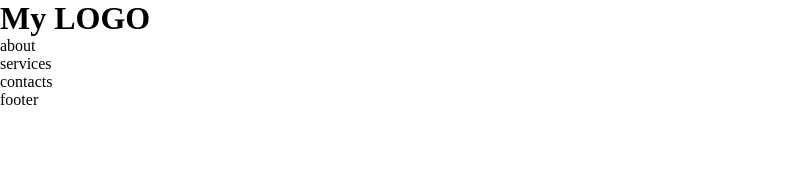
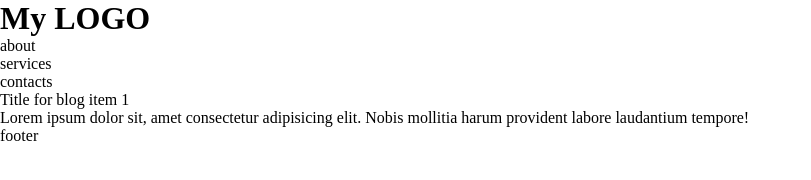
Before and after one commit to yefserh/git-test, a plain HTML site: page index.html in a window 1280 px wide. Shown: the whole page, without its empty margins (0-811 px from the left). Drawn offline with Linux system fonts and the light colour scheme.

Commit message:
added blog

```diff
--- a/index.html
+++ b/index.html
@@ -27,6 +27,17 @@
       <div class="page__services services">
         <a href="services.html" class="services__link"></a>
       </div>
+      <!-- page blog -->
+      <div class="page__blog blog">
+        <div class="blog__item">
+          <div class="blog__title">Title for blog item 1</div>
+          <p>
+            Lorem ipsum dolor sit, amet consectetur adipisicing elit. Nobis mollitia harum provident
+            labore laudantium tempore!
+          </p>
+        </div>
+      </div>
+      <!-- / blog -->
     </main>
     <footer class="footer">footer</footer>
   </body>
```
